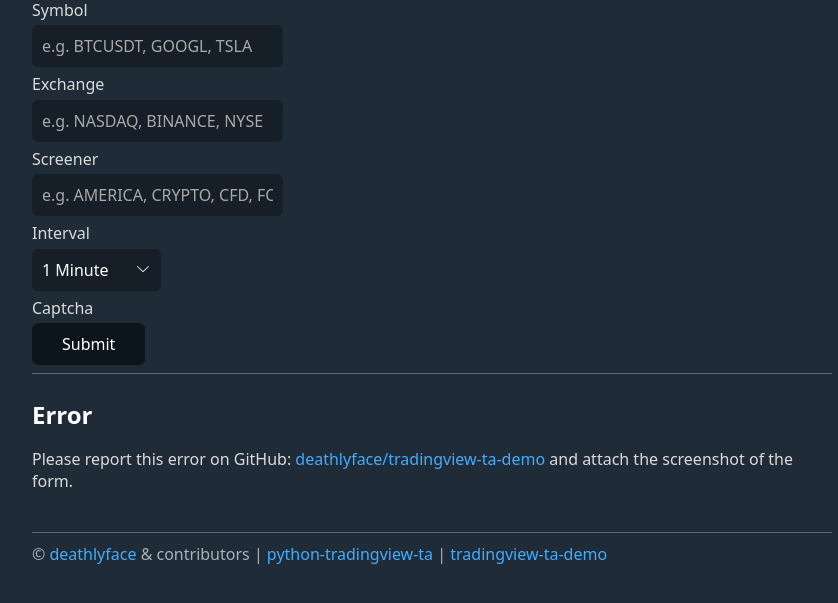
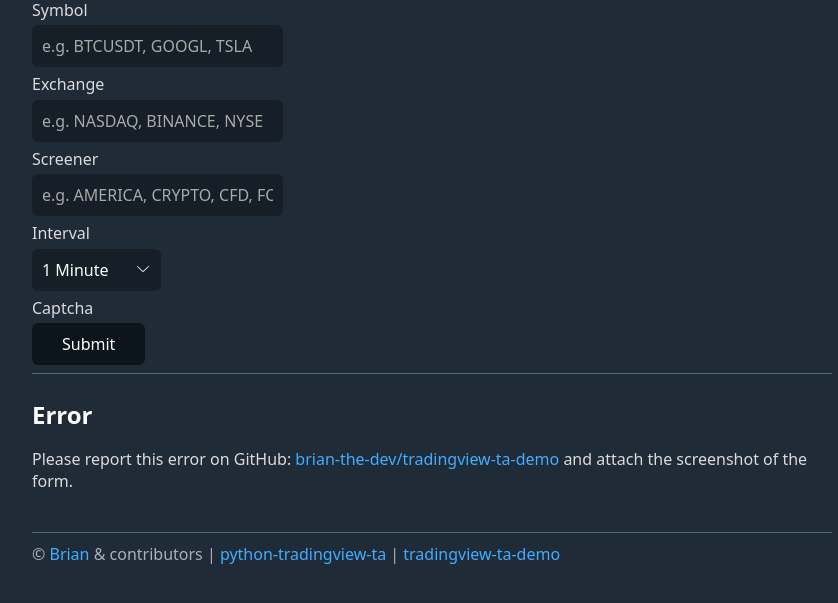
Before and after one commit to AnalyzerREST/tradingview-ta-demo, a Flask app: template templates/error.html in a window 1280 px wide. Shown: the part 167-770 px from the top of the page, without its empty margins (208-1046 px from the left). Run offline with Flask 2, Linux system fonts and the light colour scheme; the template is opened without the code that fills it, so the values that code supplies are empty; some libraries are stand-ins or nearby versions.

Commit message:
Update username and links 2

```diff
--- a/templates/error.html
+++ b/templates/error.html
@@ -12,7 +12,7 @@
 
 <body>
     <h1>TradingView-TA Demo</h1>
-    <p>Try the <a rel="noopener" target="_blank" href="https://github.com/deathlyface/python-tradingview-ta">tradingview-ta</a> library on this Flask site!</p>
+    <p>Try the <a rel="noopener" target="_blank" href="https://github.com/brian-the-dev/python-tradingview-ta">tradingview-ta</a> library on this Flask site!</p>
     <p style="color: green;">Running tradingview-ta v{{ version }}.</p>
     <form action="/" method="POST">
         <label for="symbol">Symbol</label>
@@ -39,9 +39,9 @@
     <hr>
     <h2>Error</h2>
     <p style="color: red">{{ error }}</p>
-    <p>Please report this error on GitHub: <a rel="noopener" target="_blank" href="https://github.com/deathlyface/tradingview-ta-demo/issues">deathlyface/tradingview-ta-demo</a> and attach the screenshot of the form.</p>
+    <p>Please report this error on GitHub: <a rel="noopener" target="_blank" href="https://github.com/brian-the-dev/tradingview-ta-demo/issues">brian-the-dev/tradingview-ta-demo</a> and attach the screenshot of the form.</p>
     <footer>
-        &copy; <a rel="noopener" target="_blank" href="https://github.com/deathlyface">deathlyface</a> & contributors | <a rel="noopener" target="_blank" href="https://github.com/deathlyface/python-tradingview-ta">python-tradingview-ta</a> | <a rel="noopener" target="_blank" href="https://github.com/deathlyface/tradingview-ta-demo">tradingview-ta-demo</a>
+        &copy; <a rel="noopener" target="_blank" href="https://github.com/brian-the-dev">Brian</a> & contributors | <a rel="noopener" target="_blank" href="https://github.com/brian-the-dev/python-tradingview-ta">python-tradingview-ta</a> | <a rel="noopener" target="_blank" href="https://github.com/brian-the-dev/tradingview-ta-demo">tradingview-ta-demo</a>
     </footer>
 </body>
 
--- a/templates/index.html
+++ b/templates/index.html
@@ -12,7 +12,7 @@
 
 <body>
     <h1>TradingView-TA Demo</h1>
-    <p>Try the <a rel="noopener" target="_blank" href="https://github.com/deathlyface/python-tradingview-ta">tradingview-ta</a> library on this Flask site!</p>
+    <p>Try the <a rel="noopener" target="_blank" href="https://github.com/brian-the-dev/python-tradingview-ta">tradingview-ta</a> library on this Flask site!</p>
     <p style="color: green;">Running tradingview-ta v{{ version }}.</p>
     <form action="/" method="POST">
         <label for="symbol">Symbol</label>
@@ -38,7 +38,7 @@
         <input type="submit">
     </form>
     <footer>
-        &copy; <a rel="noopener" target="_blank" href="https://github.com/deathlyface">deathlyface</a> & contributors | <a rel="noopener" target="_blank" href="https://github.com/deathlyface/python-tradingview-ta">python-tradingview-ta</a> | <a rel="noopener" target="_blank" href="https://github.com/deathlyface/tradingview-ta-demo">tradingview-ta-demo</a>
+        &copy; <a rel="noopener" target="_blank" href="https://github.com/brian-the-dev">Brian</a> & contributors | <a rel="noopener" target="_blank" href="https://github.com/brian-the-dev/python-tradingview-ta">python-tradingview-ta</a> | <a rel="noopener" target="_blank" href="https://github.com/brian-the-dev/tradingview-ta-demo">tradingview-ta-demo</a>
     </footer>
 </body>
 
--- a/templates/success.html
+++ b/templates/success.html
@@ -12,7 +12,7 @@
 
 <body>
     <h1>TradingView-TA Demo</h1>
-    <p>Try the <a rel="noopener" target="_blank" href="https://github.com/deathlyface/python-tradingview-ta">tradingview-ta</a> library on this Flask site!</p>
+    <p>Try the <a rel="noopener" target="_blank" href="https://github.com/brian-the-dev/python-tradingview-ta">tradingview-ta</a> library on this Flask site!</p>
     <p style="color: green;">Running tradingview-ta v{{ version }}.</p>
     <form action="/" method="POST">
         <label for="symbol">Symbol</label>
@@ -130,7 +130,7 @@
     </table>
 
     <footer>
-        &copy; <a rel="noopener" target="_blank" href="https://github.com/deathlyface">deathlyface</a> & contributors | <a rel="noopener" target="_blank" href="https://github.com/deathlyface/python-tradingview-ta">python-tradingview-ta</a> | <a rel="noopener" target="_blank" href="https://github.com/deathlyface/tradingview-ta-demo">tradingview-ta-demo</a>
+        &copy; <a rel="noopener" target="_blank" href="https://github.com/brian-the-dev">Brian</a> & contributors | <a rel="noopener" target="_blank" href="https://github.com/brian-the-dev/python-tradingview-ta">python-tradingview-ta</a> | <a rel="noopener" target="_blank" href="https://github.com/brian-the-dev/tradingview-ta-demo">tradingview-ta-demo</a>
     </footer>
 </body>
 
```
